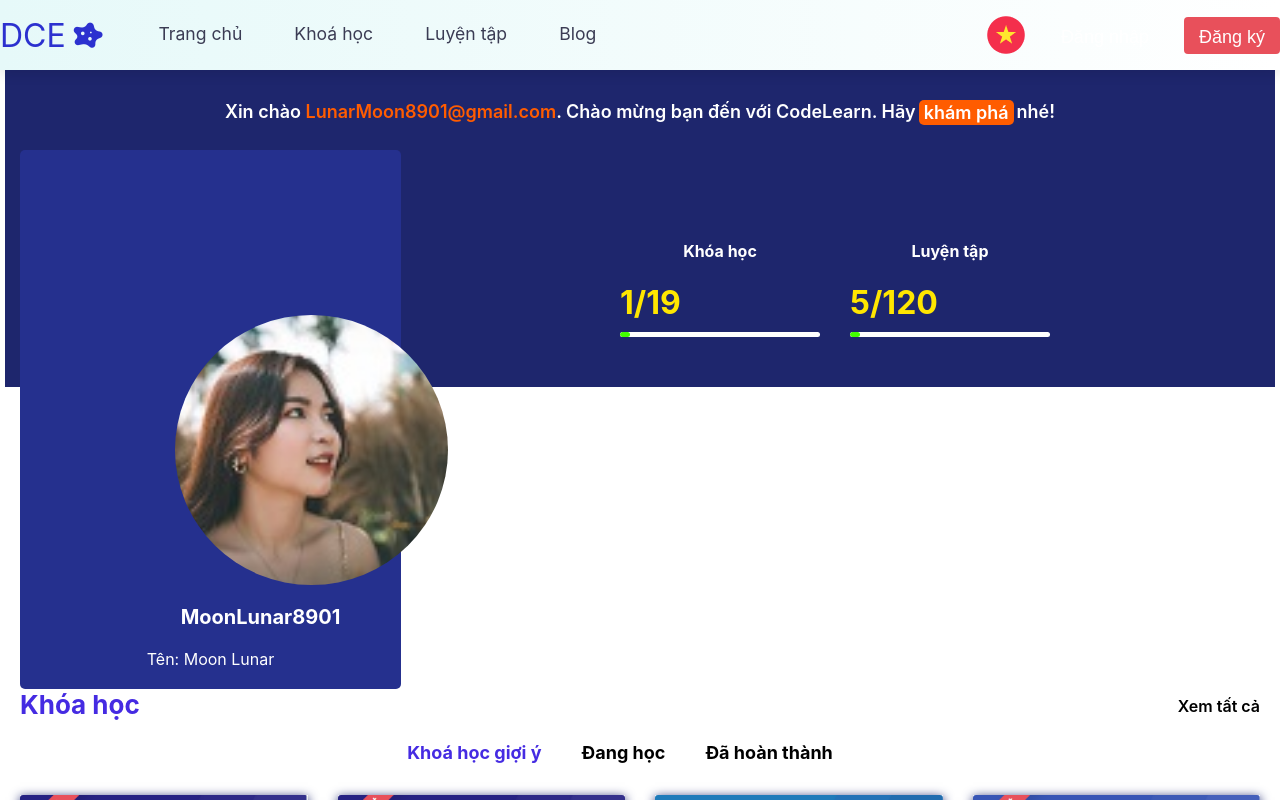
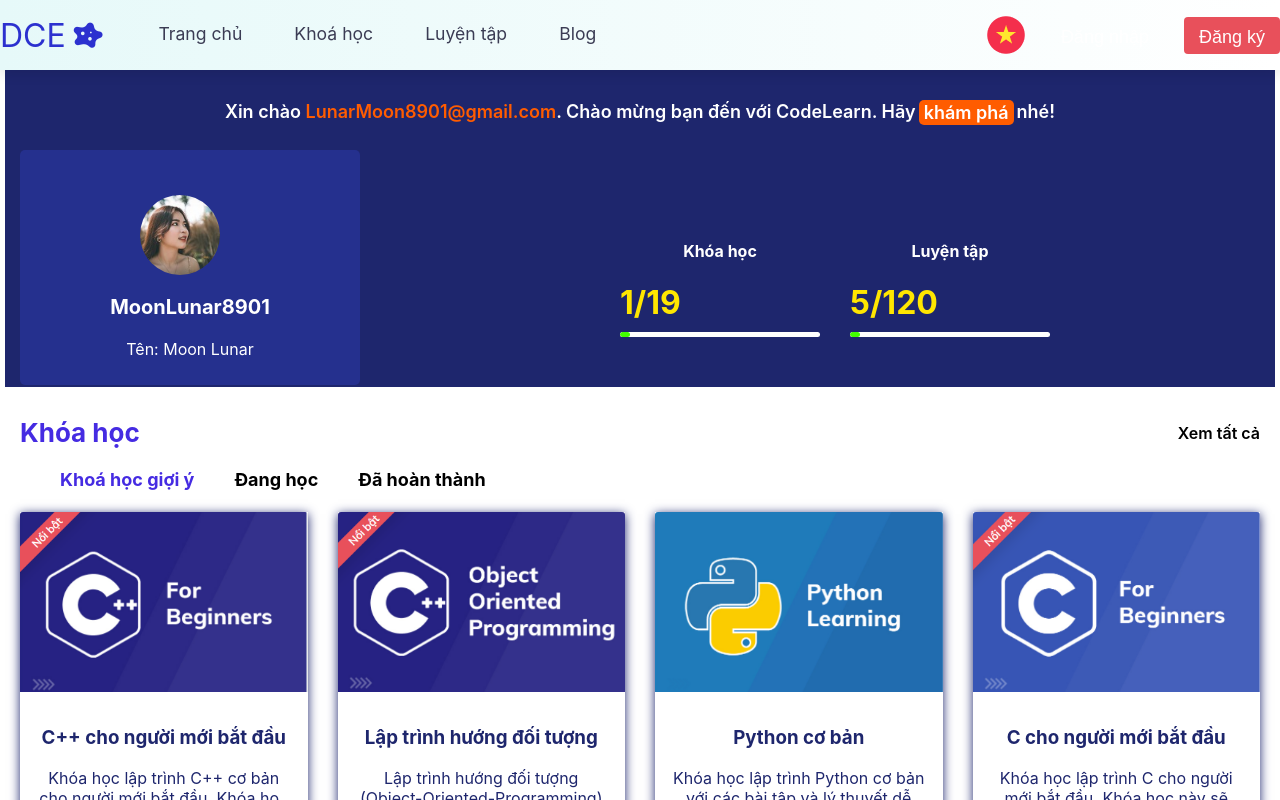
Before and after one commit to honghaianthony/dce2021, a React (Create React App) app: page /HomeLogin in a window 1280 px wide. Shown: the top 800 px of the page. Built offline with nearby package versions, Linux system fonts and the light colour scheme.

Commit message:
fix home login 2

```diff
--- a/src/components/HomeLoginComponent.css
+++ b/src/components/HomeLoginComponent.css
@@ -78,20 +78,26 @@
     background-color: #25308E;
     padding: 15px 20px 20px;
     border-radius: 5px;
+    width: 300px;
+    height: 200px;
   }
 
   .user-ava .future-img{
-    width: 100;
-    height: 100;
+    width: 80px;
+    height: 80px;
     position: relative;
     border-radius: 50%;
     display: block;
     align-items: center;
-    margin-left: 135px;
+    margin-left: 100px;
+  }
+
+  .future-img{
+    margin-top: 30px;
   }
 
   .content-info{
-    padding-left: 100px;
+    margin-left: 0px;
   }
 
   .user-name{
@@ -260,10 +266,10 @@
   }
 
   .cl-tabs-control{
-    margin: 0 0 10px;
-    padding: 0;
-    width: 100%;
-    display: inline-block;
+    margin: 0;
+    display: flex;
+    align-items: center;
+    /* width: 100%; */
   }
 
   ul{
```
